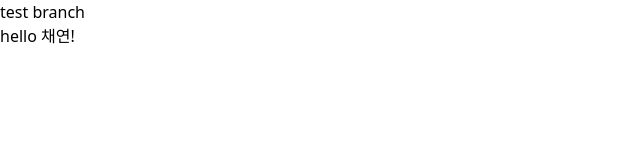
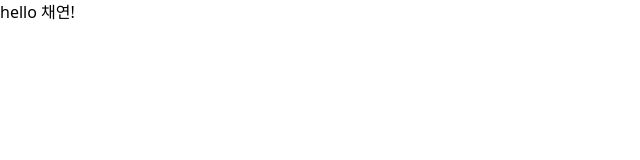
Before and after one commit to chaaenni/2024-DIVE-Hackathon, a Next.js app: page / in a window 1280 px wide. Shown: the top 160 px of the page, without its empty margins (0-640 px from the left). Built offline with nearby package versions, Linux system fonts and the light colour scheme.

Commit message:
undo changes for test

```diff
--- a/src/app/page.tsx
+++ b/src/app/page.tsx
@@ -1,7 +1,6 @@
 export default function Home() {
   return (
     <div className="bg-white">
-      <h1>test branch</h1>
       <span>hello 채연!</span>
     </div>
   );
```
